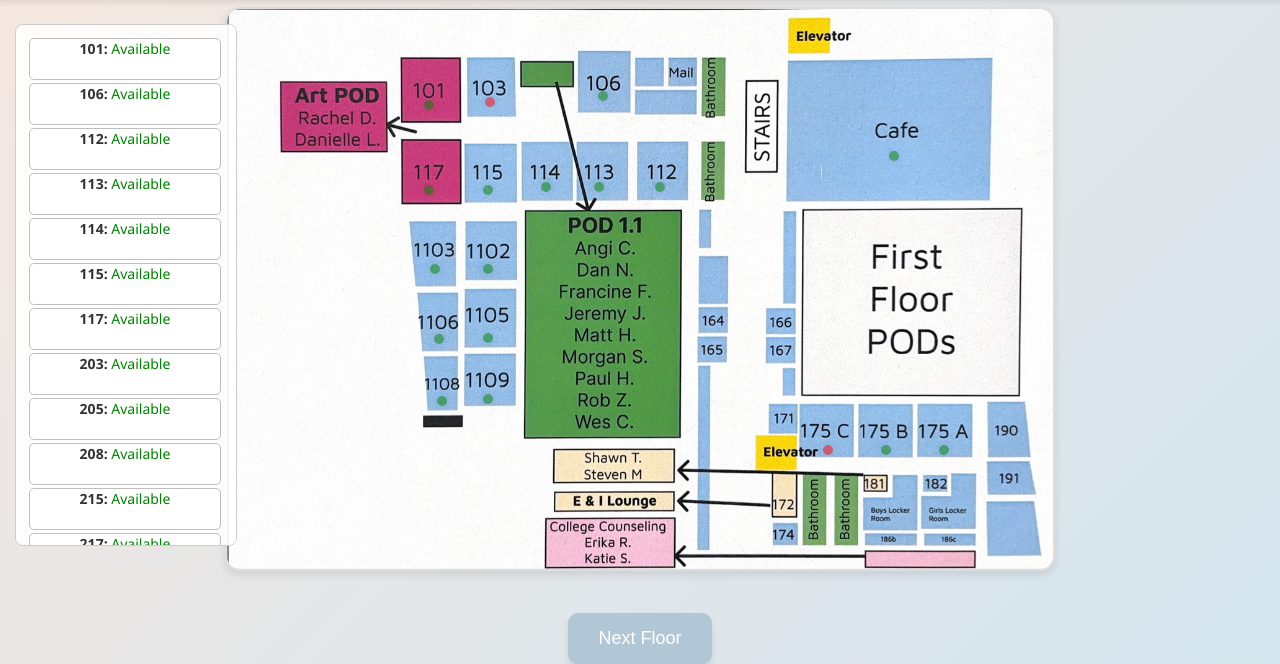
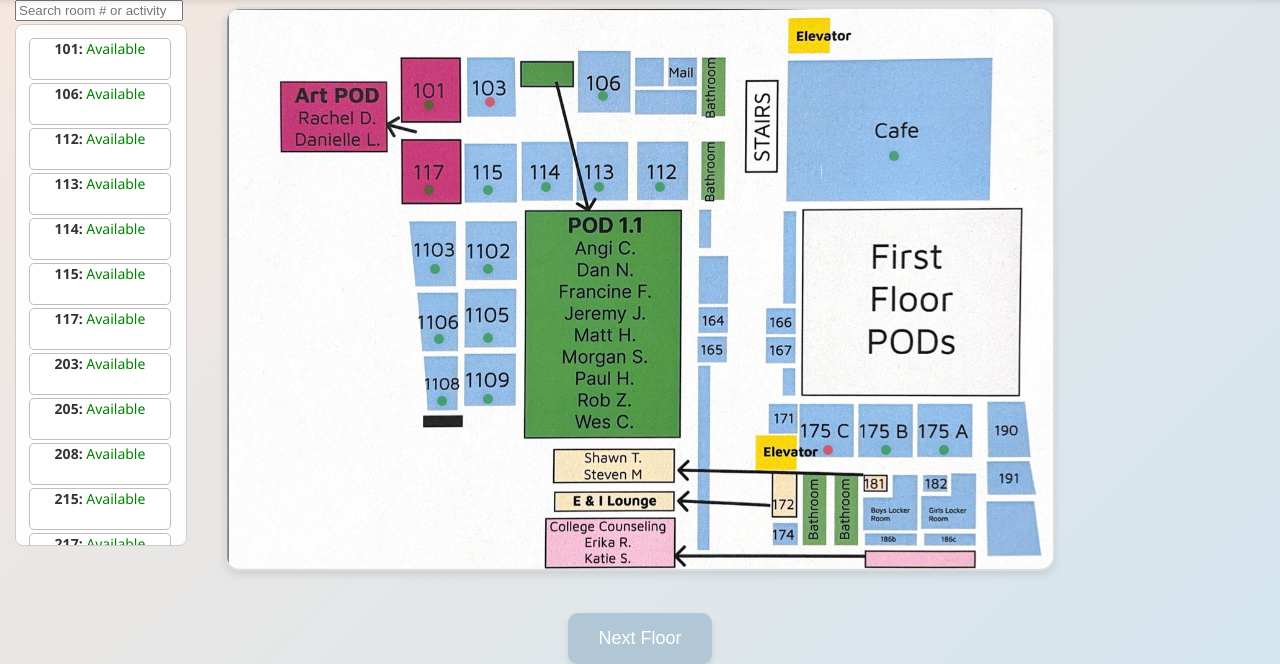
Before and after one commit to evan722/SWE-Project-RoomFinder, a Flask app: page / in a window 1280 px wide. Shown: the part 136-800 px from the top of the page. Run offline with Flask 3, Linux system fonts and the light colour scheme.

Commit message:
added search bar

```diff
--- a/app.py
+++ b/app.py
@@ -17,7 +17,8 @@ def update_av(room: str):
     return jsonify({
         'room_name': classroom_dict[room].room_name,
         'message': update[1],
-        'activity': update[3]
+        'activity': update[3],
+        'activity2': update[4]
     })
 
 # get all availabilities
--- a/robert/classroom.py
+++ b/robert/classroom.py
@@ -16,6 +16,7 @@ class Classroom:
         x=datetime.strptime(get_now()[0], time_format)
         list_estimate=0
         activity = ''
+        activity2 = ''
 
         if weekday_av==[]: # available the entire day
             message = "Available for the rest of the day."
@@ -30,6 +31,7 @@ class Classroom:
                     difference=interval[1] - x
                     estimate=int(difference.total_seconds() / 60)
                     activity = f'Ongoing: {interval[2]}'
+                    activity2 = interval[2]
                     list_estimate=-1
                     message = f"Available in {estimate} minutes (at {interval[1].hour}:{interval[1].minute:02d})."
                 elif self.currently_av==1: # available for limited time
@@ -38,9 +40,20 @@ class Classroom:
                         estimate=int(difference.total_seconds() / 60)
                         list_estimate=estimate
                         activity = f'In {estimate} minutes: {interval[2]}'
+                        activity2 = interval[2]
                         message = f"Available until {interval[0].hour}:{interval[0].minute:02d}."
             if message == "":
                 message = "Available for the rest of the day."
+                activity = ""
+                activity2 = ""
                 list_estimate=10000
 
-        return [self.currently_av, message, list_estimate, activity]
+        return [self.currently_av, message, list_estimate, activity, activity2]
+
+    def make_res(self, name, end):
+        time_format="%H:%M"
+        x=datetime.strptime(get_now()[0], time_format)
+        weekday_avs = self.avs[get_now()[1]]
+        for interval in range(weekday_avs):
+            if interval[1] >= end:
+                weekday_avs.insert(weekday_avs.index(interval)+1, [x, end, name])
--- a/static/script.js
+++ b/static/script.js
@@ -6,6 +6,7 @@ document.addEventListener('DOMContentLoaded', () => {
     const nextMapButton = document.getElementById('next-map-btn');
     const dotElements = document.querySelectorAll('.dot');
     const infoContainer = document.getElementById('infoContainer');
+    // const resButton = document.getElementById('reserve-btn');
     const roomListElement = document.getElementById('roomList');
 
     let isActive = false; // Track the active state
@@ -30,7 +31,6 @@ document.addEventListener('DOMContentLoaded', () => {
 
     // Function to update dot colors based on room status
     async function fetchRoomStatusAndUpdateDots() {
-        try {
         const response = await fetch('/get_all_av');
         const roomStatuses = await response.json();
 
@@ -41,9 +41,10 @@ document.addEventListener('DOMContentLoaded', () => {
                 dot.style.backgroundColor = (roomStatuses[roomId] === 1) ? 'green' : 'red'; // Red for occupied, green for empty
             }
         });
-
+    }
         ///////////////////
 
+    async function sortRoomsList() {
         const listResponse = await fetch('/get_all_list_message');
         const listRoomStatuses = await listResponse.json();
 
@@ -66,6 +67,8 @@ document.addEventListener('DOMContentLoaded', () => {
 
         // Add sorted rooms to the list
         rooms.forEach(room => {
+            const roomItem = document.createElement('div');
+            roomItem.classList.add('room-item');
 
             // SET MESSAGE
             let message = `nothing`;
@@ -74,16 +77,15 @@ document.addEventListener('DOMContentLoaded', () => {
             } else if (room.available_for===-1) {
                 message= `<span style="color: red;">Unavailable</span>`;
             } else {
-                    message = `Available for <span style="color: green;">${room.available_for}</span> minutes`;
+                message = `Available for <span style="color: green;">${room.available_for}</span> min`;
             }
 
-                const roomItem = document.createElement('div');
-                roomItem.classList.add('room-item');
+            // ROOM NAVIGATORS
             roomItem.innerHTML = `<strong>${room.name}:</strong> ${message}`
 
+            // NAVIGATOR
             roomItem.addEventListener('click', () => {
-
-                    const dotName = document.getElementById(room.name)
+                const dotName = document.getElementById(room.name);
                 const dotIndex = dotName.getAttribute('data-map-index');
 
                 currentMapIndex = (dotIndex) % maps.length;
@@ -92,15 +94,36 @@ document.addEventListener('DOMContentLoaded', () => {
 
                 dotName.click(); // Simulate click on the dot
 
+                // document.getElementById('searchInput').addEventListener('input', function() {
+                //     const searchTerm = this.value.toLowerCase();
+                //     const theInnerHTML = item.innerHTML
+                //     const roomName = theInnerHTML.match(/<strong>(.*?)<\/strong>/)[1].replace(':', '').trim();
+            //
+                    // getAddlInfo(roomName)().then(infos => {
+                    //     skibiddy = infos["room_name"] + infos["activity"];
+                    //     const allMatch = [...searchTerm].every(char => skibbidy.includes(char));
+
+                    //     if (allMatch) {
+                    //         roomItem.style.display = '';  // Show the item if all characters match
+                    //     } else {
+                    //         roomItem.style.display = 'none';  // Hide the item if not all characters match
+                    //     }
+                    // });
+                // });
+
+
             });
 
+            roomListElement.appendChild(roomItem);
 
-                roomListElement.appendChild(roomItem);
         });
+    }
 
-        } catch (error) {
-            console.error("Error fetching room status:", error);
-        }
+    async function getAddlInfo(name_of_room) {
+        const roomIDName = name_of_room;
+        const response = await fetch(`/update_av/${roomIDName}`);
+        const addl_data = await response.json();
+        return addl_data;
     }
 
     let hideTimeout;
@@ -108,8 +131,7 @@ document.addEventListener('DOMContentLoaded', () => {
     dotElements.forEach(dot => {
         dot.addEventListener('click', async (event) => {
             const roomID = dot.getAttribute('id');
-            const response = await fetch(`/update_av/${roomID}`);
-            const data = await response.json();
+            const data = await getAddlInfo(roomID);
 
             // Update the info container with new text
             document.getElementById('row1').textContent = 'Room ' + data['room_name'];
@@ -122,6 +144,8 @@ document.addEventListener('DOMContentLoaded', () => {
             infoContainer.style.top = `${rect.top-25}px`; // Align with click position
             infoContainer.classList.add('active'); // Show
             isActive = true;
+
+            // resButton.innerHTML = `RESERVE`;
 
             // Clear any existing timeout
             clearTimeout(hideTimeout);
@@ -143,9 +167,30 @@ document.addEventListener('DOMContentLoaded', () => {
         }
     });
 
+    document.getElementById('searchInput').addEventListener('input', function() {
+        const searchTerm = this.value.toLowerCase();
+        const items = roomListElement.querySelectorAll('.room-item');
+
+        items.forEach(item => {
+            const theInnerHTML = item.innerHTML;
+            const roomName = theInnerHTML.match(/<strong>(.*?)<\/strong>/)[1].replace(':', '').trim();
+
+            getAddlInfo(roomName).then(infos => {
+                const skibiddy = (infos["room_name"] + " " + infos["activity2"]).toLowerCase();
+                if (skibiddy.includes(searchTerm) === true) {
+                    item.style.display = '';
+                } else {
+                    item.style.display = 'none';
+                };
+
+                });
+        });
+    });
 
     // Initial call to fetch room statuses and update dots
     fetchRoomStatusAndUpdateDots();
+    sortRoomsList();
+    searchBar();
 
     // Set interval to update dots every minute
     setInterval(fetchRoomStatusAndUpdateDots, 900000/15);  // minute in milliseconds
--- a/static/style.css
+++ b/static/style.css
@@ -88,11 +88,18 @@ img {
     color: #333; /* Text color */
 }
 
+#searchInput {
+    position: fixed;
+    top: 17%;
+    left: 15px; /* space between input and container */
+    width: 160px;
+}
+
 .room-list {
     position: fixed; /* Fixed to the left side */
     top: 20%; /* Start from the top */
     left: 15px; /* Margin from the left */
-    width: 200px; /* Width of the container */
+    width: 150px; /* Width of the container */
     height: 500px;
     background-color: rgba(255, 255, 255, 0.9); /* Background color */
     border: 1px solid #ccc; /* Light gray border */
@@ -100,23 +107,41 @@ img {
     max-height: 80vh; /* Maximum height */
     overflow-y: auto; /* Scroll if content overflows */
     padding: 10px; /* Padding inside the container */
-    z-index: 998; /* Ensure it appears above other content */
+    z-index: 500; /* Ensure it appears above other content */
 }
 
 .room-item {
-    width: 190px;
+    width: 140px;
     height: 40px;
     font-size: 14px;
     background-color: rgb(255, 255, 255);
     border: 1px solid rgb(190, 190, 190);
     margin: 3px;
     border-radius: 5px;
+    text-align: center;
     cursor: pointer;
 }
 
-/* Change color when hovering */
 .room-item:hover {
     background-color: rgb(190, 190, 190);
+}
+
+.reserve-button {
+    display: block;        /* Make the button a block element */
+    margin: 0 auto;
+    margin-top: 10px;
+    width: 70px;
+    height: 20px;
+    font-size: 14px;
+    background-color: #ffdb58;
+    border: 1px solid rgb(190, 190, 190);
+    border-radius: 5px;
+    cursor: pointer;
+    z-index: 1001;
+}
+
+.reserve-button:hover {
+    background-color: rgb(48, 255, 48);
 }
 
 /* Status dot: default styles */
--- a/templates/index.html
+++ b/templates/index.html
@@ -68,7 +68,10 @@
         <div class="info-row-title" id="row1"></div>
         <div class="info-row" id="row2"></div>
         <div class="info-row" id="row3"></div>
+        <!-- <div class="reserve-button" id="reserve-btn"></div> -->
     </div>
+
+    <input type="text" id="searchInput" placeholder="Search room # or activity" />
 
     <div id="roomList" class="room-list"></div>
 
```
Lines whose indentation alone changed are shown as unchanged.
